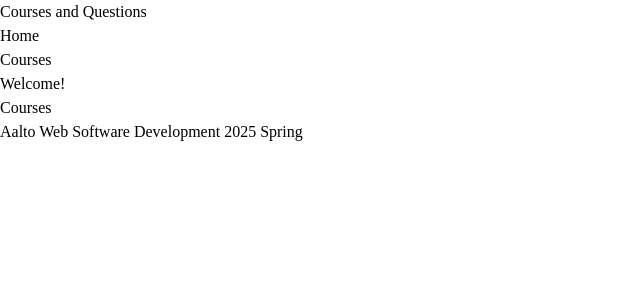
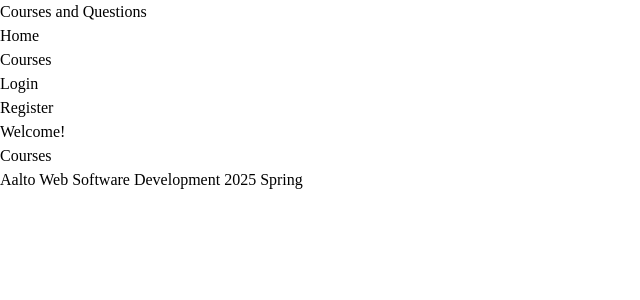
Before and after one commit to k-zhou/web-dev-aalto, a SvelteKit app in the folder client/: page / in a window 1280 px wide. Shown: the top 300 px of the page, without its empty margins (0-640 px from the left). Built offline with nearby package versions, Linux system fonts and the light colour scheme.

Commit message:
adds Nav links leading to login and register

```diff
--- a/client/src/routes/+layout.svelte
+++ b/client/src/routes/+layout.svelte
@@ -6,11 +6,15 @@
 <div class="flex flex-col h-full">
   <header class="flex items-center bg-primary-100 p-4 mb-6">
     <h1 class="flex text-xl text-primary-900">Courses and Questions</h1>
-    <nav>
+    <nav class="flex">
       <ul class="flex space-x-4 ml-4">
         <li><a class="anchor" href="/">Home</a></li>
         <li><a class="anchor" href="/courses">Courses</a></li>
         <!-- <li><a class="anchor" href="/contact">Contact</a></li> -->
+      </ul>
+      <ul class="flex space-x-4 ml-4">
+        <li><a class="anchor" href="/auth/login">Login</a></li>
+        <li><a class="anchor" href="/auth/register">Register</a></li>
       </ul>
     </nav>
   </header>
```
